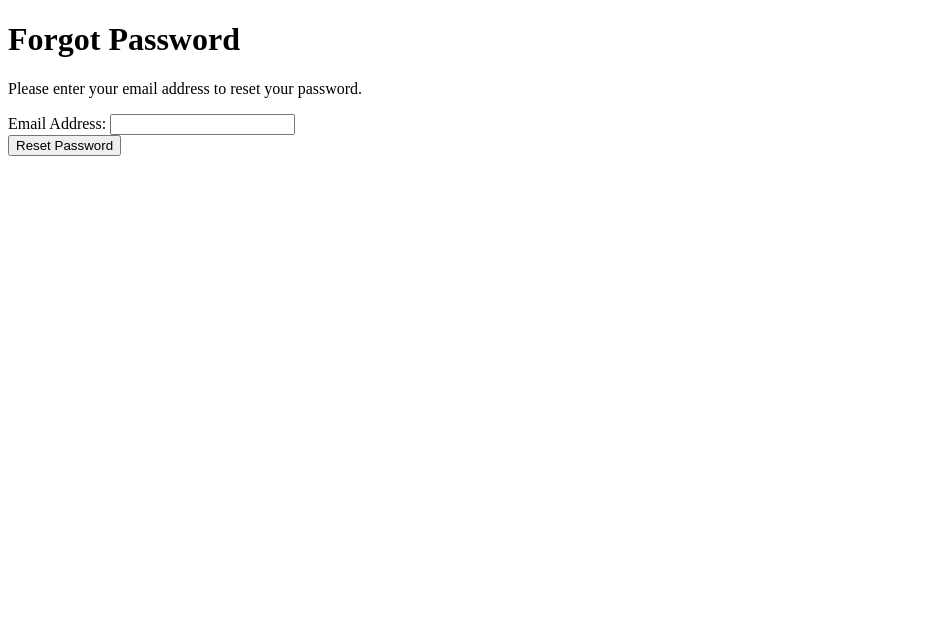
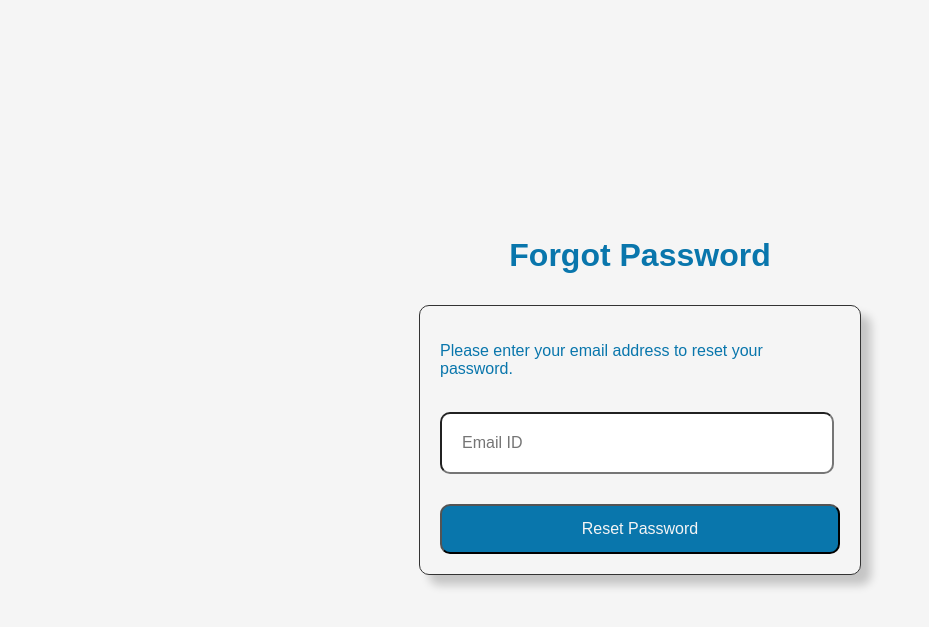
Before and after one commit to anashwara1/LeaveManagementSystem, a Django app: page /forgotpassword/ in a window 1280 px wide. Shown: the top 627 px of the page, without its empty margins (0-929 px from the left). Run offline with Django 4.2, Linux system fonts and the light colour scheme.

Commit message:
Design of forgot password page

```diff
--- a/LMS/templates/forgotpassword.html
+++ b/LMS/templates/forgotpassword.html
@@ -1,17 +1,20 @@
 <!DOCTYPE html>
+{% load static %}
 <html>
 <head>
     <title>Forgot Password</title>
+    <link rel="stylesheet" href="{% static 'css/login.css' %}">
 </head>
 <body>
-    <h1>Forgot Password</h1>
-    <p>Please enter your email address to reset your password.</p>
-
+    <div class="lms">
+        <h1>Forgot Password</h1>
+    </div>
     <form action="#" method="post">
-        <label for="email">Email Address:</label>
-        <input type="email" id="email" name="email" required>
-        <br>
-        <input type="submit" value="Reset Password">
+        <div class="box">
+            <p>Please enter your email address to reset your password.</p><br>
+            <input class="user" type="text" name="email" placeholder="Email ID" required><br>
+            <button>Reset Password </button><br>
+    </div>
     </form>
 </body>
 </html>
```
